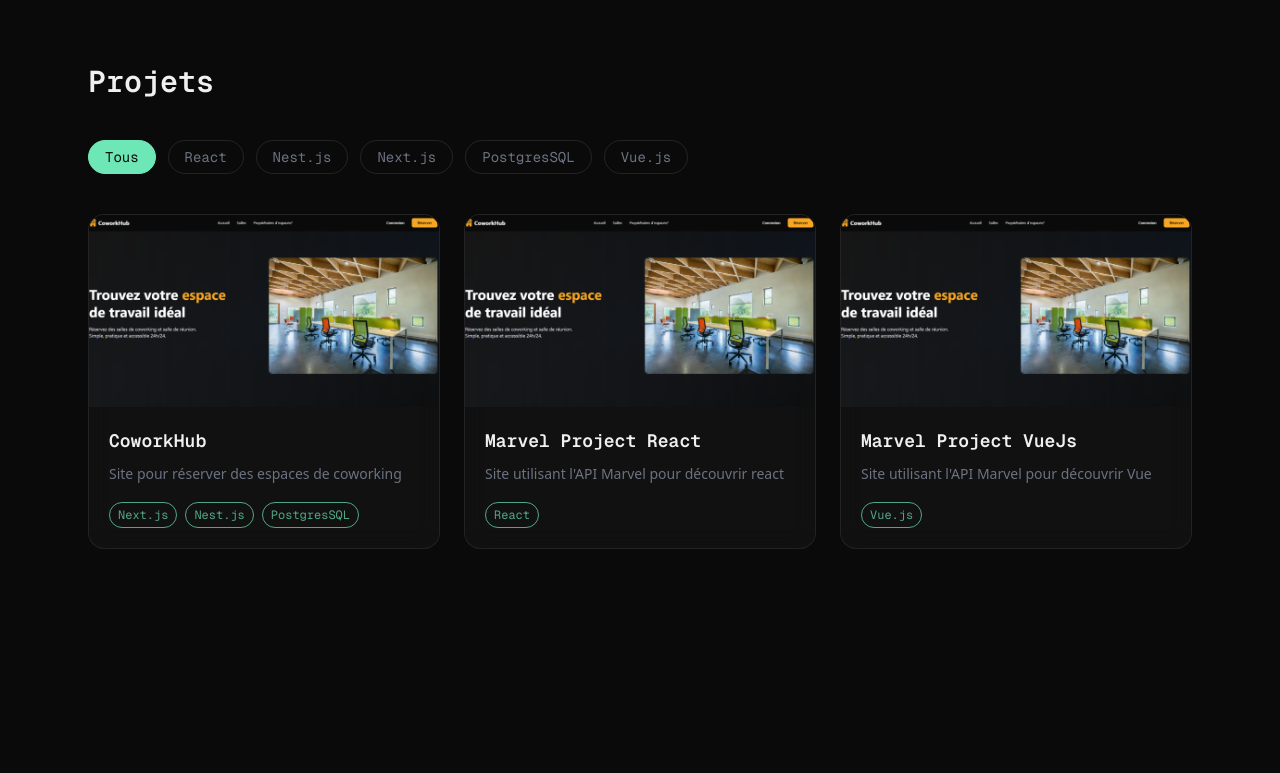
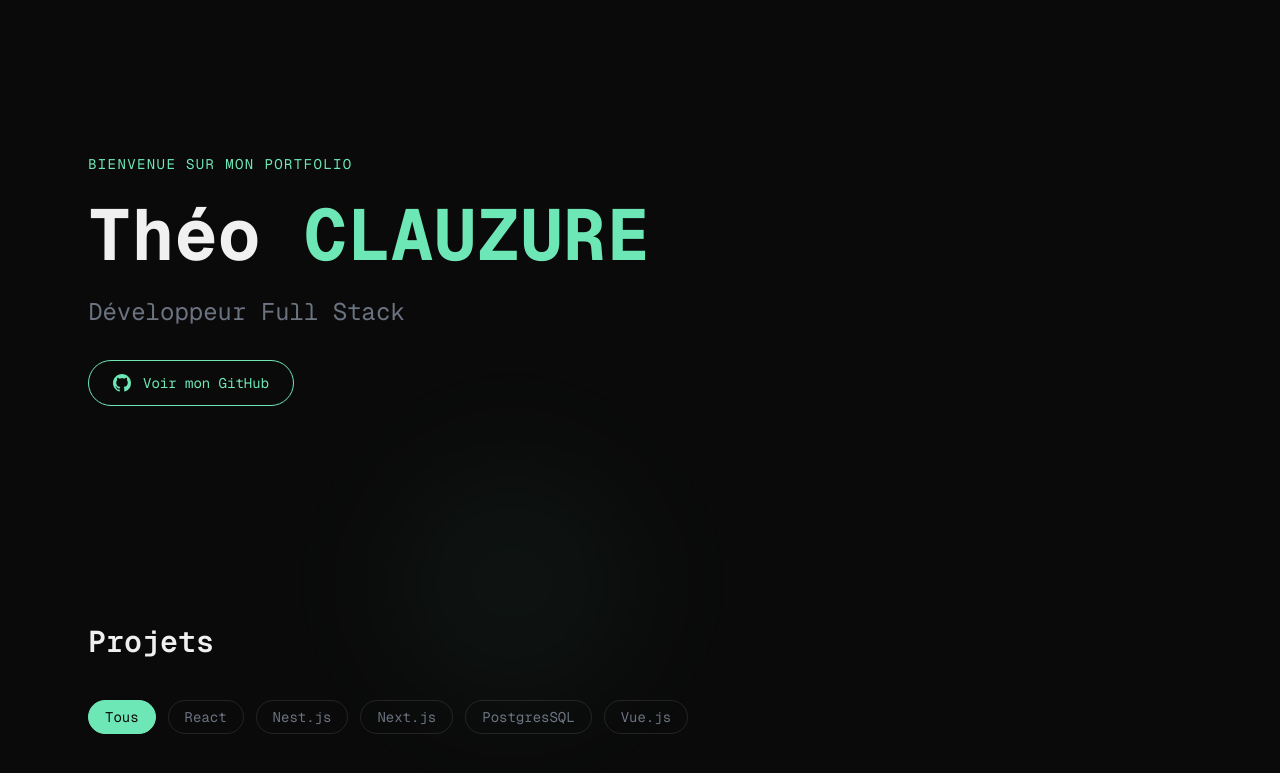
Before and after one commit to tClauzure/portfolio, a Next.js app: page / in a window 1280 px wide. Shown: the top 773 px of the page. Built offline with nearby package versions, Linux system fonts and the light colour scheme.

Commit message:
hero with github link done

```diff
--- a/src/app/layout.tsx
+++ b/src/app/layout.tsx
@@ -13,8 +13,8 @@
 });
 
 export const metadata: Metadata = {
-  title: 'Create Next App',
-  description: 'Generated by create next app',
+  title: 'Théo CLAUZURE portfolio',
+  description: 'Le portefolio de Théo CLAUZURE',
 };
 
 export default function RootLayout({
--- a/src/app/page.tsx
+++ b/src/app/page.tsx
@@ -1,11 +1,13 @@
+import Hero from '@/components/Hero';
 import ProjectGrid from '@/components/ProjectGrid';
 
 export default function Home() {
   return (
     <main
       style={{ backgroundColor: 'var(--background)' }}
-      className='min-h-screen'
+      className='relative min-h-screen'
     >
+      <Hero />
       <ProjectGrid />
     </main>
   );
--- /dev/null
+++ b/src/components/Hero.tsx
@@ -0,0 +1,99 @@
+'use client';
+import { useEffect, useState } from 'react';
+
+export default function hero() {
+  const [visible, setVisible] = useState(false);
+
+  useEffect(() => {
+    const timer = setTimeout(() => setVisible(true), 100);
+    return () => clearTimeout(timer);
+  }, []);
+
+  return (
+    <section
+      className='mx-auto flex min-h-[70vh] max-w-6xl flex-col justify-center px-6'
+      style={{ opacity: visible ? 1 : 0, transition: 'opacity 0.8s ease' }}
+    >
+      {/* Halo décoratif */}
+      <div
+        className='pointer-events-none absolute top-1/3 left-1/4 h-96 w-96 rounded-full'
+        style={{
+          background:
+            'radial-gradient(circle, rgba(110,231,183,0.06) 0%, transparent 70%)',
+          filter: 'blur(40px)',
+        }}
+      />
+
+      {/* Contenu */}
+      <div className='relative z-10'>
+        <p
+          className='mb-4 font-mono text-sm tracking-widest uppercase'
+          style={{
+            color: 'var(--text-accent)',
+            opacity: visible ? 1 : 0,
+            transform: visible ? 'translateY(0)' : 'translateY(10px)',
+            transition: 'opacity 0.6s ease 0.2s, transform 0.6s ease 0.2s',
+          }}
+        >
+          Bienvenue sur mon portfolio
+        </p>
+
+        <h1
+          className='mb-4 font-mono text-5xl leading-tight font-bold md:text-7xl'
+          style={{
+            color: 'var(--text-primary)',
+            opacity: visible ? 1 : 0,
+            transform: visible ? 'translateY(0)' : 'translateY(20px)',
+            transition: 'opacity 0.6s ease 0.4s, transform 0.6s ease 0.4s',
+          }}
+        >
+          Théo <span style={{ color: 'var(--text-accent)' }}>CLAUZURE</span>
+        </h1>
+
+        <h2
+          className='mb-8 font-mono text-xl md:text-2xl'
+          style={{
+            color: 'var(--text-muted)',
+            opacity: visible ? 1 : 0,
+            transform: visible ? 'translateY(0)' : 'translateY(20px)',
+            transition: 'opacity 0.6s ease 0.6s, transform 0.6s ease 0.6s',
+          }}
+        >
+          Développeur Full Stack
+        </h2>
+
+        {/* CTA GitHub */}
+        <button
+          onClick={() => window.open('https://github.com/tClauzure', '_blank')}
+          className='inline-flex items-center gap-3 rounded-full px-6 py-3 font-mono text-sm transition-all duration-300'
+          style={{
+            border: '1px solid var(--text-accent)',
+            color: 'var(--text-accent)',
+          }}
+          onMouseEnter={e => {
+            e.currentTarget.style.backgroundColor = 'var(--text-accent)';
+            e.currentTarget.style.color = 'var(--background)';
+            e.currentTarget.style.boxShadow =
+              '0 0 20px rgba(110, 231, 183, 0.3)';
+          }}
+          onMouseLeave={e => {
+            e.currentTarget.style.backgroundColor = 'transparent';
+            e.currentTarget.style.color = 'var(--text-accent)';
+            e.currentTarget.style.boxShadow = 'none';
+          }}
+        >
+          <svg
+            width={18}
+            height={18}
+            viewBox='0 0 24 24'
+            fill='currentColor'
+            xmlns='http://www.w3.org/2000/svg'
+          >
+            <path d='M12 0C5.37 0 0 5.37 0 12c0 5.31 3.435 9.795 8.205 11.385.6.105.825-.255.825-.57 0-.285-.015-1.23-.015-2.235-3.015.555-3.795-.735-4.035-1.41-.135-.345-.72-1.41-1.23-1.695-.42-.225-1.02-.78-.015-.795.945-.015 1.62.87 1.845 1.23 1.08 1.815 2.805 1.305 3.495.99.105-.78.42-1.305.765-1.605-2.67-.3-5.46-1.335-5.46-5.925 0-1.305.465-2.385 1.23-3.225-.12-.3-.54-1.53.12-3.18 0 0 1.005-.315 3.3 1.23.96-.27 1.98-.405 3-.405s2.04.135 3 .405c2.295-1.56 3.3-1.23 3.3-1.23.66 1.65.24 2.88.12 3.18.765.84 1.23 1.905 1.23 3.225 0 4.605-2.805 5.625-5.475 5.925.435.375.81 1.095.81 2.22 0 1.605-.015 2.895-.015 3.3 0 .315.225.69.825.57A12.02 12.02 0 0 0 24 12c0-6.63-5.37-12-12-12z' />
+          </svg>
+          Voir mon GitHub
+        </button>
+      </div>
+    </section>
+  );
+}
--- a/src/components/ProjectGrid.tsx
+++ b/src/components/ProjectGrid.tsx
@@ -2,7 +2,6 @@
 
 import { projects } from '@/data/projects';
 import { Tags } from '@/lib/type';
-import { Tag } from 'lucide-react';
 import { useState } from 'react';
 import ProjectCard from './ProjectCard';
 
```
